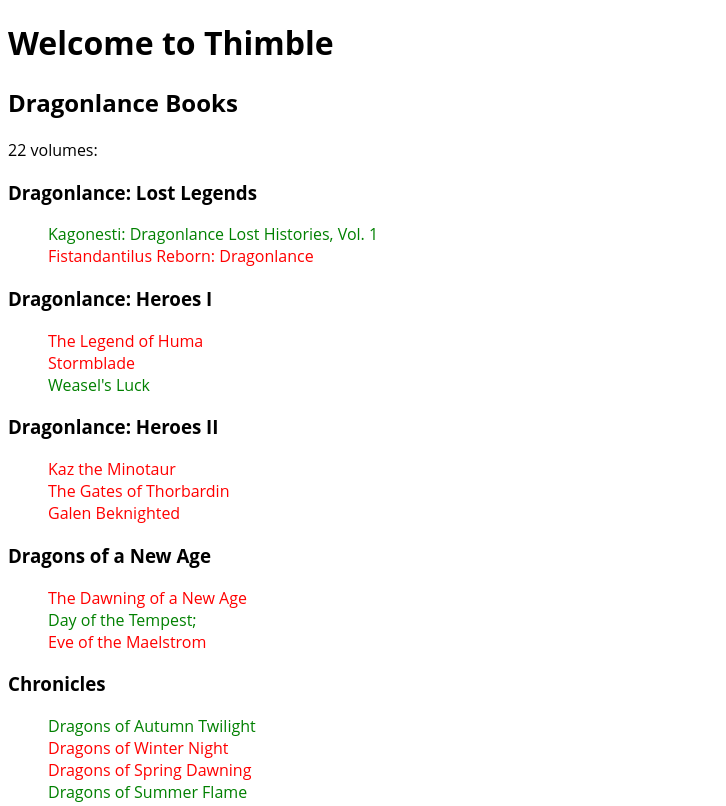
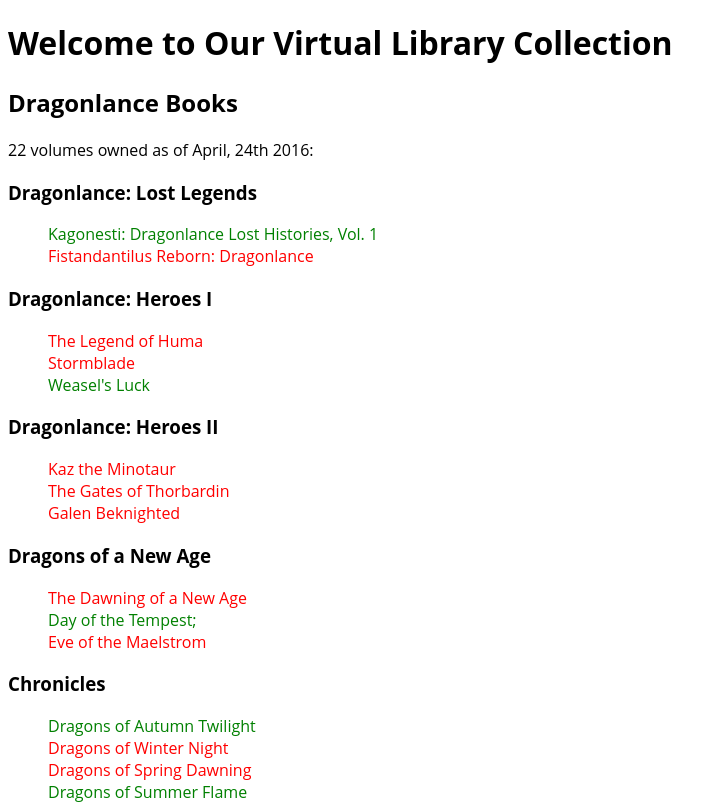
Before and after one commit to TeamCarFire/books, a plain HTML site: page index.html in a window 1280 px wide. Shown: the top 806 px of the page, without its empty margins (0-726 px from the left). Drawn offline with Linux system fonts and the light colour scheme.

Commit message:
changed-titles
I changed a few of the titles, and the ones in the header function too.
Because our page is not called "Welcome to Thimble"

```diff
--- a/index.html
+++ b/index.html
@@ -3,12 +3,12 @@
 <head>
   <meta charset="utf-8">
   <meta name="viewport" content="width=device-width, initial-scale=1">
-  <title>Made with Thimble</title>
+  <title>Made with Monkay Love</title>
   <link rel="stylesheet" href="style.css">
 </head>
 <body>
 
-  <h1>Welcome to Thimble</h1>
+  <h1>Welcome to Our Virtual Library Collection</h1>
 
   <article>
     <header>
@@ -16,7 +16,7 @@
     </header>
     <div>
       <p>
-      22 volumes:
+      22 volumes owned as of April, 24th 2016:
       </p>
     </div>
     <div>
```
